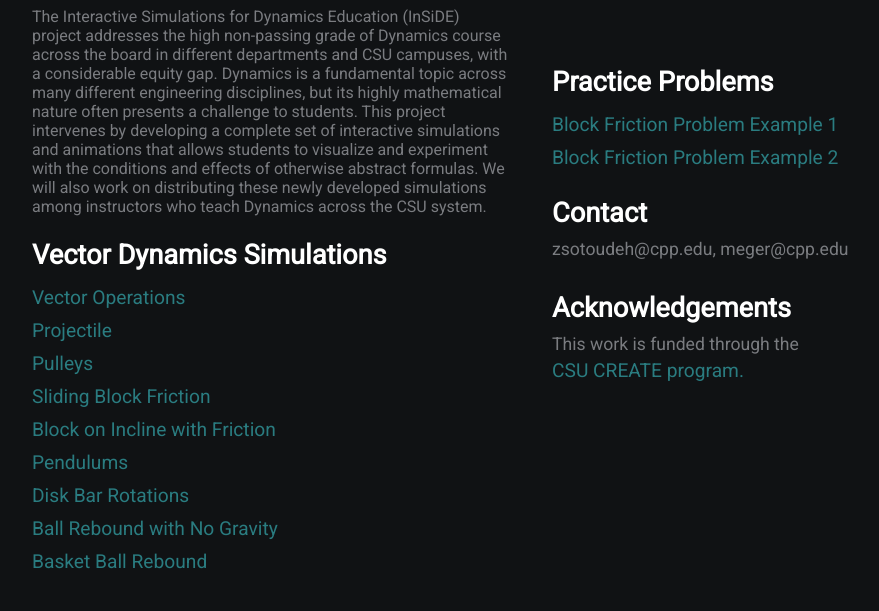
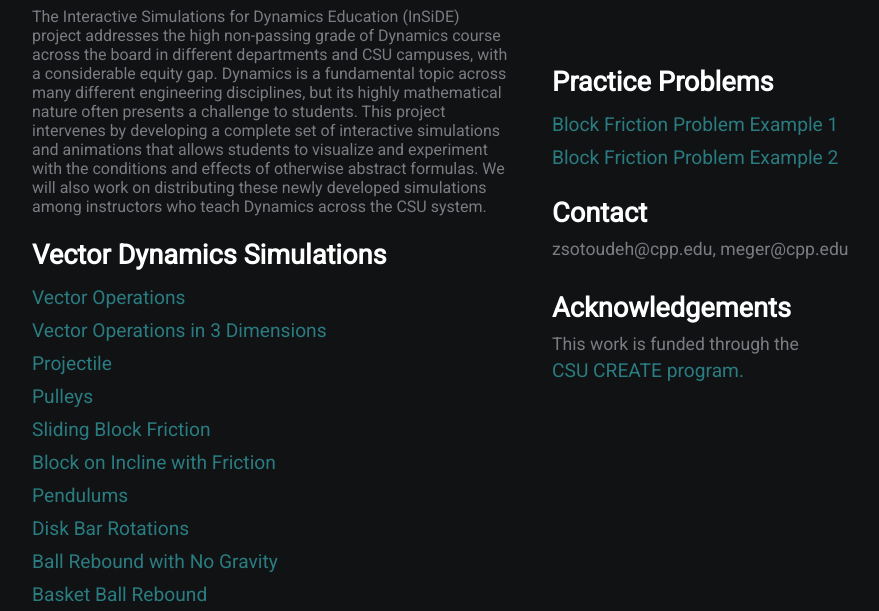
Before and after one commit to CPP-InSiDE/CPP-InSiDE.github.io, a plain HTML site: page index.html in a window 1280 px wide. Shown: the part 232-843 px from the top of the page, without its empty margins (88-967 px from the left). Before the commit the page ends 810 px from the top, so only its background shows below. Drawn offline with Linux system fonts and the light colour scheme.

Commit message:
Update index.html

```diff
--- a/index.html
+++ b/index.html
@@ -17,6 +17,7 @@
             The Interactive Simulations for Dynamics Education (InSiDE) project addresses the high non-passing grade of Dynamics course across the board in different departments and CSU campuses, with a considerable equity gap. Dynamics is a fundamental topic across many different engineering disciplines, but its highly mathematical nature often presents a challenge to students. This project intervenes by developing a complete set of interactive simulations and animations that allows students to visualize and experiment with the conditions and effects of otherwise abstract formulas. We will also work on distributing these newly developed simulations among instructors who teach Dynamics across the CSU system.
             <h2>Vector Dynamics Simulations</h2>
             <a href="https://cpp-inside.github.io/Vector-Dynamics-Simulation-Build/">Vector Operations</a>
+            <a href="https://cpp-inside.github.io/Vector-Dynamics-Simulation-3D-Build/">Vector Operations in 3 Dimensions</a>
             <a href="https://cpp-inside.github.io/InSiDE-Projectile-WebGL-Build/">Projectile</a>
             <a href="https://cpp-inside.github.io/Pulley-Simulation-1-WebGL-Build/">Pulleys</a>
             <a href="https://cpp-inside.github.io/InSiDe-Block-Friction-WebGL-Build/">Sliding Block Friction</a>
```
